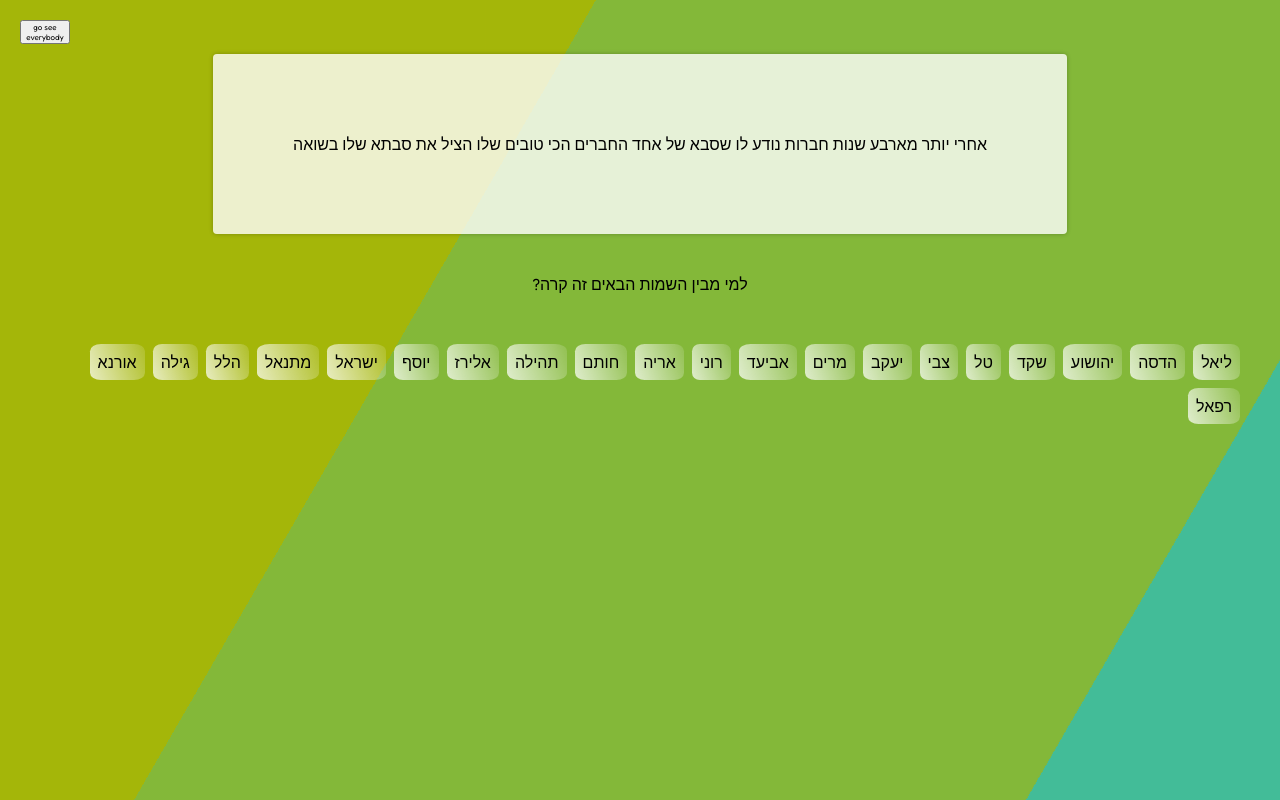
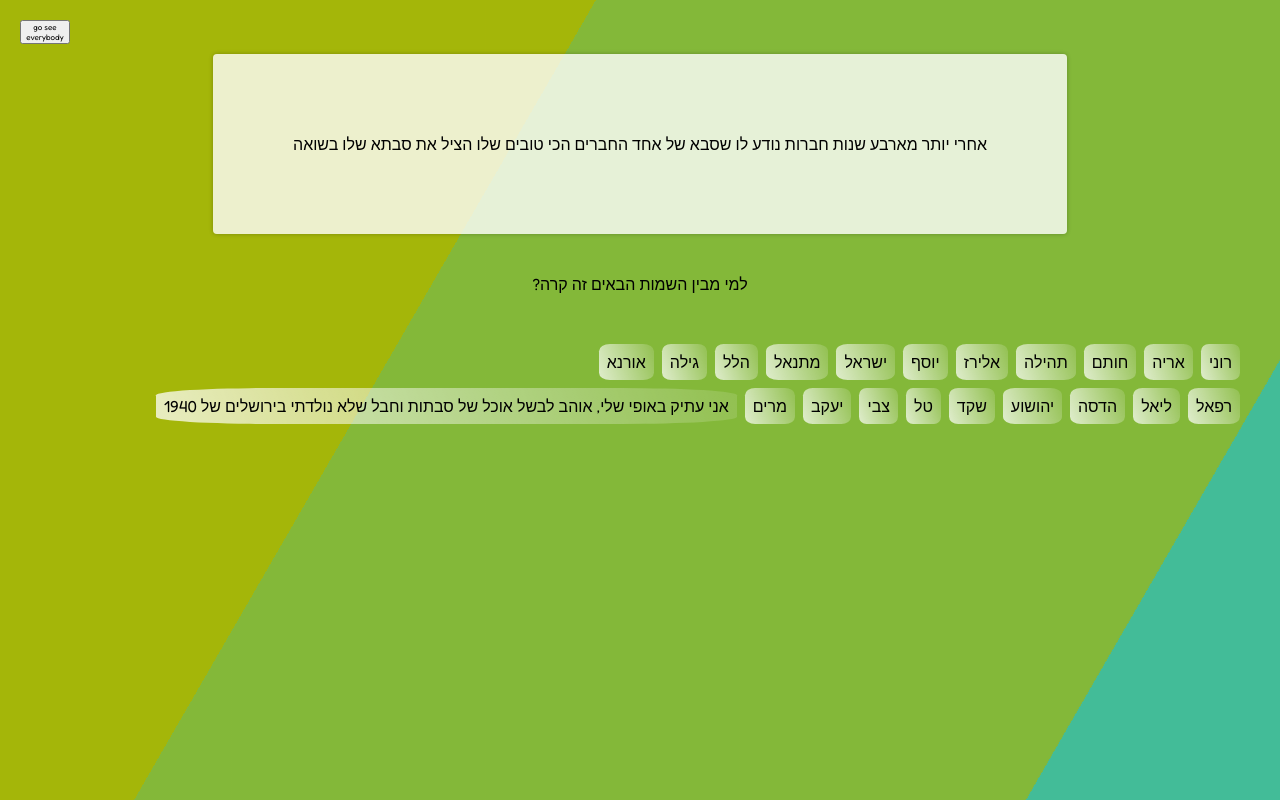
Before and after one commit to ypreiser/quiz, a React (Vite) app in the folder client/: page /question in a window 1280 px wide. Built offline with nearby package versions, Linux system fonts and the light colour scheme.

Commit message:
2 stories

```diff
--- a/client/src/questions.js
+++ b/client/src/questions.js
@@ -85,7 +85,7 @@ export let questions = [
     id: 17
   },
   {
-    story: "השם השני שלו זה חי",
+    story: "השתזף לו הגב",
     answer: "יוסף",
     id: 18
   },
@@ -101,7 +101,7 @@ export let questions = [
   },
   {
     story: "אביעד",
-    answer: "אביעד",
+    answer: "אני עתיק באופי שלי, אוהב לבשל אוכל של סבתות וחבל שלא נולדתי בירושלים של 1940",
     id: 21
   },
 ];
```
